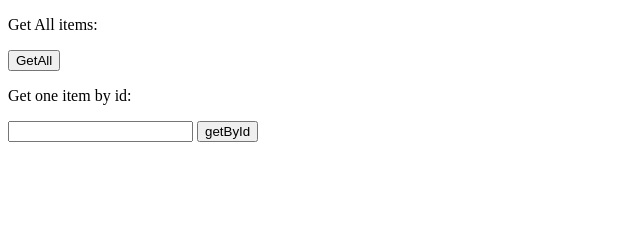
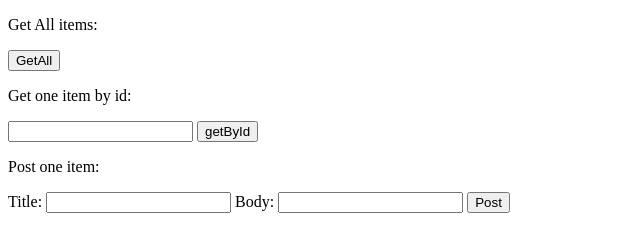
Before and after one commit to Abaranasia/microprojects-js, a website: page basic-api/index.html in a window 1280 px wide. Shown: the whole page, without its empty margins (0-640 px from the left). Drawn offline with Linux system fonts and the light colour scheme.

Commit message:
Add post view code

```diff
--- a/basic-api/index.html
+++ b/basic-api/index.html
@@ -40,5 +40,12 @@
         <input type="number" id="todoId">
         <button onclick="getById()">getById</button>
     </div>
+    <div>
+        <p>Post one item: </p>
+        Title: <input type="text" id="title">
+        Body: <input type="text" id="body">
+        <button onclick="post()">Post</button>
+        <div id="errorMsg"></div>
+    </div>
 </body>
 </html>
```
